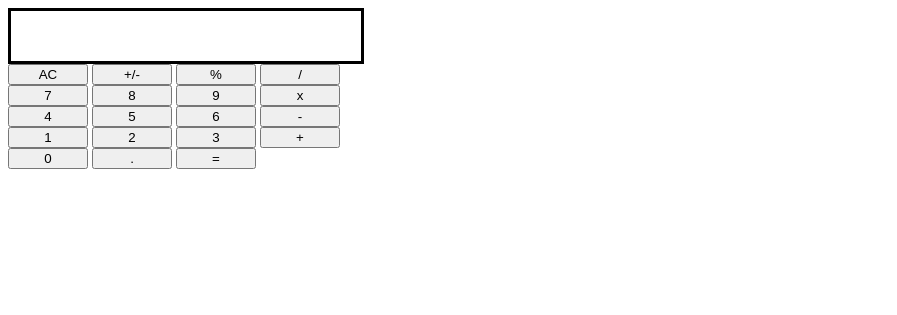
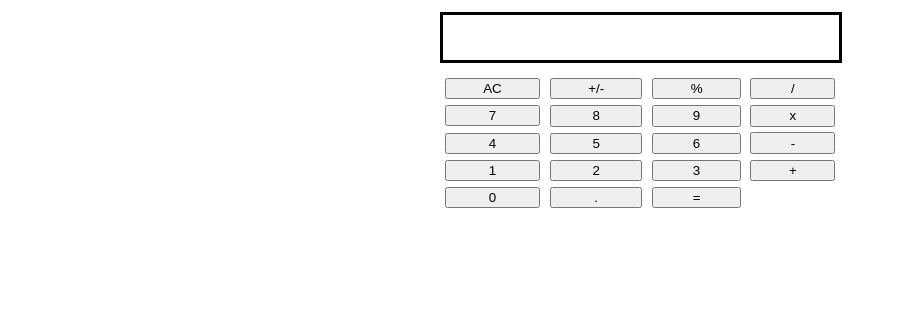
Before and after one commit to Susanthk/calculator, a plain HTML site: page index.html in a window 1280 px wide. Shown: the whole page, without its empty margins (0-897 px from the left). Drawn offline with Linux system fonts and the light colour scheme.

Commit message:
css (grid,spacing) improvements

```diff
--- a/index.css
+++ b/index.css
@@ -1,16 +1,24 @@
-.output {
-  height: 50px;
-  width: 350px;
+.calculator {
+  display: block;
+  margin-left: auto;
+  margin-right: auto;
+  width: 400px;
+  height: 300px;
+}
+
+.display {
+  height: 15%;
+  width: 99%;
   border: solid;
+  margin: 3% 0;
 }
 
 .input {
-  display: inline-block;
-  width: 400px;
-  height: 500px;
-  grid-auto-columns: 4, 1fr;
+  display: grid;
+  grid-template-columns: auto auto auto auto;
+  width: 100%;
 }
 
 .input_val {
-  width: 20%;
+  margin: 3% 5%;
 }
--- a/index.html
+++ b/index.html
@@ -8,29 +8,34 @@
         <title>Calulator</title>
     </head>
     <body>
-        <div class="output"> </div>
-        <div class="input">
-            <button class="input_val"> AC </button>
-            <button class="input_val"> +/- </button>
-            <button class="input_val"> % </button>
-            <button class="input_val"> / </button>
-            <button class="input_val"> 7 </button>
-            <button class="input_val"> 8 </button>
-            <button class="input_val"> 9 </button>
-            <button class="input_val"> x </button>
-            <button class="input_val"> 4 </button>
-            <button class="input_val"> 5 </button>
-            <button class="input_val"> 6 </button>
-            <button class="input_val"> - </button>
-            <button class="input_val"> 1 </button>
-            <button class="input_val"> 2 </button>
-            <button class="input_val"> 3 </button>
-            <button class="input_val"> + </button>
-            <button class="input_val"> 0 </button>
-            <button class="input_val"> . </button>
-            <button class="input_val"> = </button>
+
+        <div class="calculator">
+            <div class="display">
+                <h5></h5>
+                <h3></h3>
+            </div>
+            <div class="input">
+                <button id="AC" class="input_val row1"> AC </button>
+                <button id="negate" class="input_val row1"> +/- </button>
+                <button id="percentage" class="input_val row 1"> % </button>
+                <button id="divide" class="input_val row1"> / </button>
+                <button id="seven" class="input_val row2"> 7 </button>
+                <button id="eight" class="input_val row2"> 8 </button>
+                <button id="nine" class="input_val row2"> 9 </button>
+                <button id="multiply" class="input_val row2"> x </button>
+                <button id="four" class="input_val row3"> 4 </button>
+                <button id="five" class="input_val row3"> 5 </button>
+                <button id="six" class="input_val row3"> 6 </button>
+                <button id="minus" class="input_val row3"> - </button>
+                <button id="one" class="input_val row4"> 1 </button>
+                <button id="two" class="input_val row4"> 2 </button>
+                <button id="three" class="input_val row4"> 3 </button>
+                <button id="addition" class="input_val row4"> + </button>
+                <button id="zero" class="input_val row5"> 0 </button>
+                <button id="decimal" class="input_val row5"> . </button>
+                <button id="equal" class="input_val row5"> = </button>
+            </div>
         </div>
-
 
     </body>
 </html>
```
